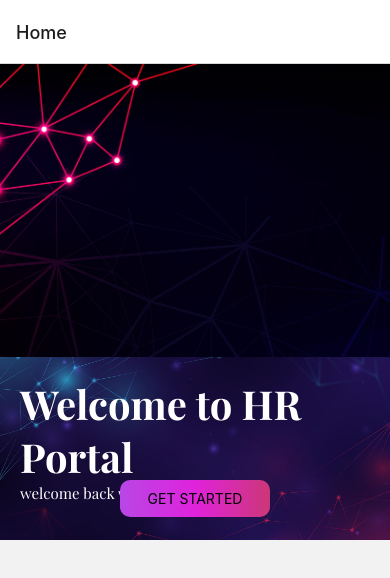
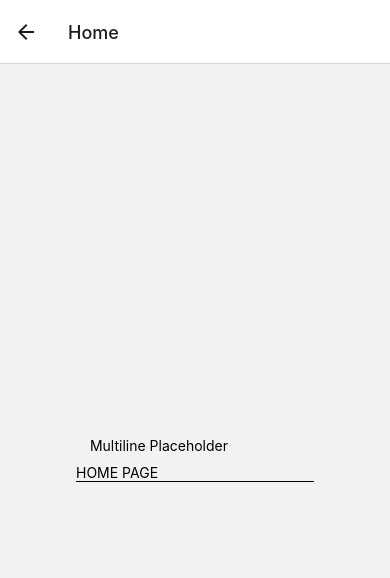
Before and after one commit to Mounika-Kavali/ExpoKeka, a React Native app: screen /Home in a window 390 px wide. Shown: the top 578 px of the page. Built offline with nearby package versions, Linux system fonts and the light colour scheme.

Commit message:
ScrollView is added to frontscreen

```diff
--- a/app/components/HomePage.js
+++ b/app/components/HomePage.js
@@ -0,0 +1,31 @@
+import React from 'react';
+import {View, TextInput,Text} from 'react-native';
+
+const HomePage = () => {
+  const [value, onChangeText] = React.useState(' Multiline Placeholder');
+
+  // If you type something in the text box that is a color, the background will change to that
+  // color.
+  return (
+    <View
+      style={{
+        backgroundColor: value,
+        borderBottomColor: '#000000',
+        borderBottomWidth: 1,
+      }}>
+      <TextInput
+        // editable
+        // multiline
+        // numberOfLines={4}
+        // maxLength={40}
+        onChangeText={text => onChangeText(text)}
+        value={value}
+        style={{padding: 10}}
+      />
+      <Text>HOME PAGE</Text>
+    </View>
+
+  );
+};
+
+export default HomePage;
--- a/app/components/Sign-in-page.js
+++ b/app/components/Sign-in-page.js
@@ -1,10 +1,24 @@
-import React from "react";
-import { View, Text, TextInput, Button, StyleSheet } from "react-native";
+import React, { useState } from "react";
+import {
+  View,
+  ScrollView,
+  Text,
+  TextInput,
+  Button,
+  StyleSheet,
+} from "react-native";
+import { useNavigation } from "@react-navigation/native";
 import styles from "../styles";
 import { FONTS, IMAGES, SIZES } from "../constants/Assets";
 
 const SignInScreen = () => {
-  const [text, onChangeText] = React.useState();
+  const navigation = useNavigation();
+  const [username, setUsername] = useState(""); // Initialize with an empty string
+  const [password, setPassword] = useState(""); // Initialize with an empty string
+
+  const handleSignIn = () => {
+    navigation.navigate("Home");
+  };
 
   return (
     <View style={{ flex: 1, paddingVertical: SIZES.p30 }}>
@@ -17,8 +31,8 @@ const SignInScreen = () => {
           style={styles.input}
           placeholder="Username"
           placeholderTextColor="gray"
-          onChangeText={onChangeText}
-          value={text}
+          onChangeText={setUsername}
+          value={username}
         />
 
         <TextInput
@@ -26,6 +40,8 @@ const SignInScreen = () => {
           placeholder="Password"
           placeholderTextColor="gray"
           secureTextEntry={true}
+          onChangeText={setPassword}
+          value={password}
         />
       </View>
       <View>
@@ -34,48 +50,16 @@ const SignInScreen = () => {
             style={{
               color: "blue",
               marginBottom: SIZES.p15,
-              fontSize: SIZES.medium
+              fontSize: SIZES.medium,
             }}
           >
             Forgot Password?
           </Text>
         </View>
-        <Button
-          title="Sign In"
-          onPress={() => {
-            // Handle sign-in logic here
-            // Typically, you would validate the input and navigate to the next screen
-          }}
-        />
+        <Button title="Sign In" onPress={handleSignIn} />
       </View>
     </View>
   );
 };
 
-// const styles = StyleSheet.create({
-//   container: {
-//     flex: 1,
-//     justifyContent: "center",
-//     alignItems: "center",
-//     padding: 16,
-//   },
-//   title: {
-//     fontSize: 20,
-//     fontWeight: "bold",
-//   },
-//   input: {
-//     width: "100%",
-//     height: 40,
-//     borderColor: "gray",
-//     borderWidth: 1,
-//     marginVertical: 10,
-//     paddingHorizontal: 10,
-//   },
-//   forgotPasswordLink: {
-//     color: "blue",
-//     textDecorationLine: "underline",
-//     marginBottom: 10,
-//   },
-// });
-
 export default SignInScreen;
--- a/app/navigation/AppNavigator.js
+++ b/app/navigation/AppNavigator.js
@@ -3,16 +3,18 @@ import { NavigationContainer } from "@react-navigation/native";
 
 // Define your screens and navigator here
 import FrontScreen from "../screens/FrontScreen";
-import SignInScreen from '../screens/SignInScreen'
+import SignInScreen from '../screens/SignInScreen';
+import HomeScreen from '../screens/HomeScreen'
 
 const Stack = createStackNavigator();
 
 const AppNavigator = () => {
   return (
     <NavigationContainer>
-      <Stack.Navigator initialRouteName="Home">
-        <Stack.Screen name="Home" component={FrontScreen} />
+      <Stack.Navigator initialRouteName="FrontScreen">
+        <Stack.Screen name="FrontScreen" component={FrontScreen} />
         <Stack.Screen name="SignIn" component={SignInScreen} />
+        <Stack.Screen name="Home" component={HomeScreen} />
       </Stack.Navigator>
     </NavigationContainer>
   );
--- a/app/screens/FrontScreen.js
+++ b/app/screens/FrontScreen.js
@@ -15,19 +15,22 @@ import { FONTS, IMAGES, SIZES } from "../constants/Assets";
 import styles from "../styles";
 import Colors from "../constants/Colors";
 import SignInScreen from "../screens/SignInScreen";
+import { ScrollView } from "react-native-gesture-handler";
 
 const FrontScreen = () => {
   const navigation = useNavigation();
   const [showSignIn, setShowSignIn] = useState(false);
+  const [marginTop, setMarginTop] = useState(SIZES.threeQuarters);
 
   const handleGetStarted = () => {
     // navigation.navigate("SignIn");
     setShowSignIn(true);
   };
 
+
   return (
-    <SafeAreaView style={[styles.container]}>
-      <View>
+    // <SafeAreaView style={[styles.container]}>
+      <ScrollView style={[styles.container]}>
         <ImageBackground
           source={IMAGES.neonFrontPage}
           style={{
@@ -39,12 +42,12 @@ const FrontScreen = () => {
         >
           <View
             style={{
-              flex: 1,
+               flex: 1,
               backgroundColor: Colors.white,
               marginTop: SIZES.threeQuarters,
               borderTopLeftRadius: SIZES.p40,
               borderTopRightRadius: SIZES.p40,
-              // paddingHorizontal: SIZES.p20,
+
             }}
           >
             <ImageBackground
@@ -59,7 +62,7 @@ const FrontScreen = () => {
             >
               {showSignIn ? (
                 <View  style={{
-                  flex: 1,
+                  // flex: 1,
                 }}>
                   <SignInScreen />
                 </View>
@@ -67,7 +70,7 @@ const FrontScreen = () => {
                 <>
                   <View
                     style={{
-                      flex: 1,
+                       flex: 1,
                       paddingHorizontal: SIZES.p20,
                       paddingTop: SIZES.p20,
                     }}
@@ -80,6 +83,7 @@ const FrontScreen = () => {
                       flex: 1,
                       justifyContent: "center",
                       alignItems: "center",
+                      // paddingVertical:110
                     }}
                   >
                     <TouchableOpacity onPress={handleGetStarted}>
@@ -108,8 +112,8 @@ const FrontScreen = () => {
             </ImageBackground>
           </View>
         </ImageBackground>
-      </View>
-    </SafeAreaView>
+      </ScrollView>
+    // </SafeAreaView>
   );
 };
 
--- /dev/null
+++ b/app/screens/HomeScreen.js
@@ -0,0 +1,21 @@
+import React from "react";
+import { View, StyleSheet } from "react-native";
+import HomePage from "../components/HomePage";
+
+const HomeScreen = () => {
+  return (
+    <View style={styles.container}>
+      <HomePage />
+    </View>
+  );
+};
+
+const styles = StyleSheet.create({
+  container: {
+    flex: 1,
+    justifyContent: "center",
+    alignItems: "center",
+  },
+});
+
+export default HomeScreen;
--- a/app/styles/index.js
+++ b/app/styles/index.js
@@ -4,7 +4,7 @@ import COLORS from "../constants/Colors";
 
 const styles = StyleSheet.create({
     container: {
-    //   backgroundColor: COLORS.primary,
+
       color: COLORS.white,
       flex: 1,
 
```
